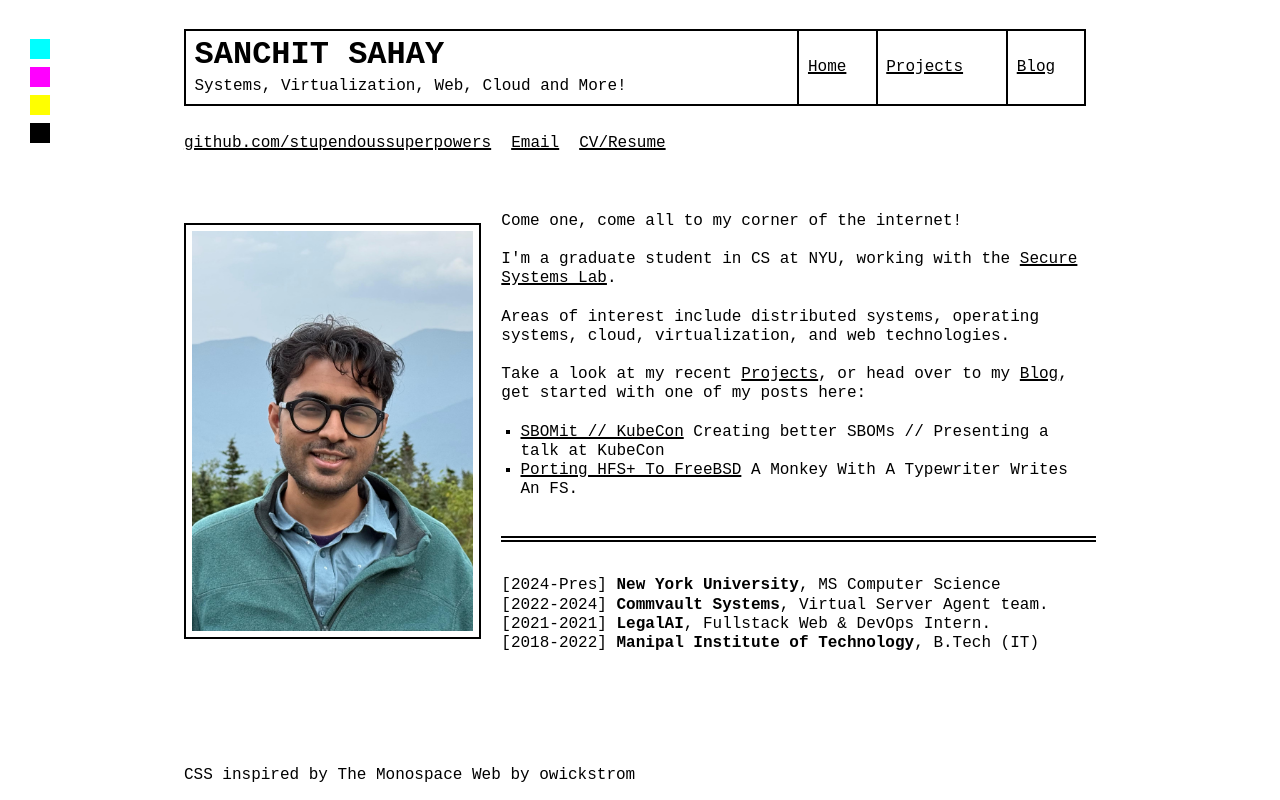
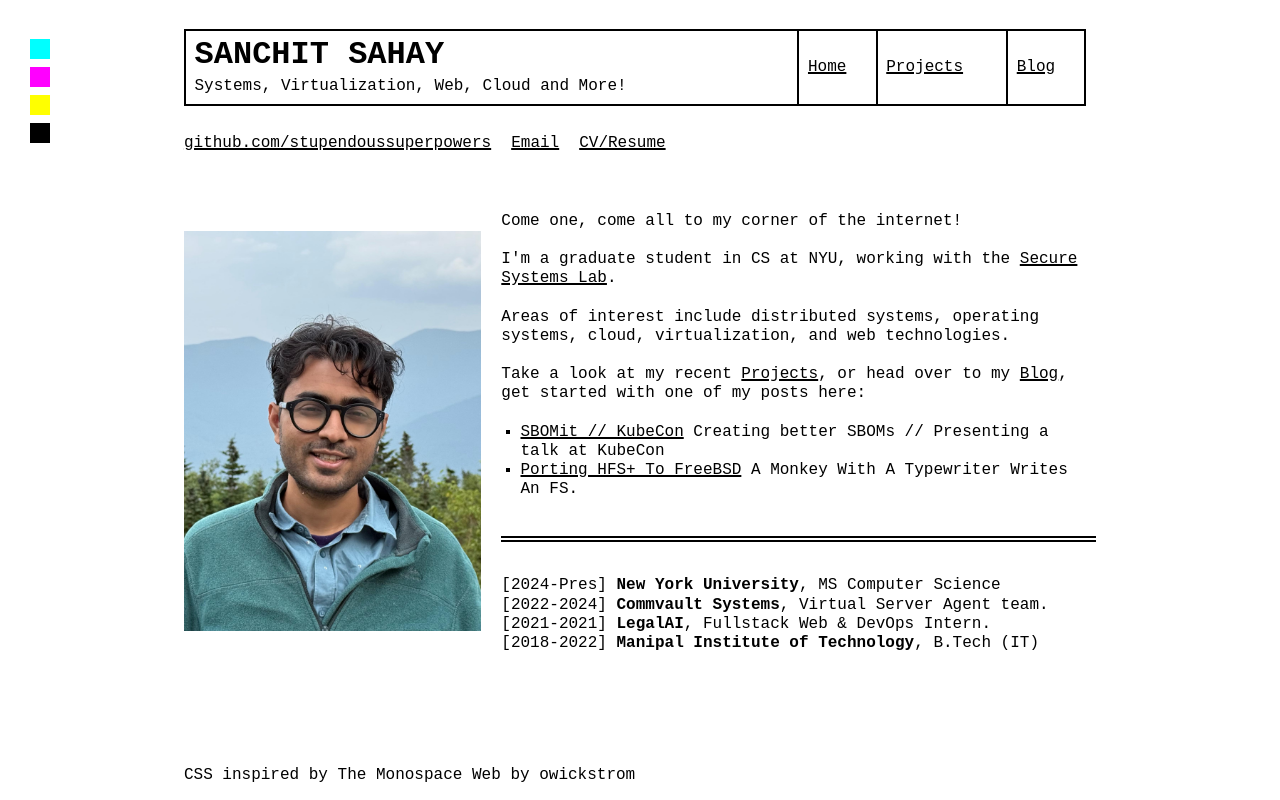
Before and after one commit to stupendoussuperpowers/stupendoussuperpowers.github.io, a Next.js app: page / in a window 1280 px wide. Built offline with nearby package versions, Linux system fonts and the light colour scheme; a web font is replaced by a local one.

Commit message:
Fix safari centering, missing scrollbar width

```diff
--- a/src/app/blog/blog.css
+++ b/src/app/blog/blog.css
@@ -2,3 +2,7 @@
   height: fit-content;
   min-height: 60vh;
 }
+
+.pin {
+  list-style-type: "* ";
+}
--- a/src/app/blog/page.tsx
+++ b/src/app/blog/page.tsx
@@ -27,7 +27,7 @@ export default async function Blog() {
 				<ul>
 					{
 						articles.map((article) => {
-							return <li key={article.slug}>
+							return <li key={article.slug} className={article.pinned ? 'pin' : ''}>
 								<BlogListItem {...article} />
 							</li>
 						})
--- a/src/app/custom.css
+++ b/src/app/custom.css
@@ -10,6 +10,6 @@
 }
 
 .portrait {
-  border: 2px double black;
-  padding: 6px;
+/*  border: 2px double black;
+  padding: 6px;*/
 }
--- a/src/app/globals.css
+++ b/src/app/globals.css
@@ -58,7 +58,9 @@ body {
   padding: var(--line-height) 0ch;
   line-height: var(--line-height);
   overflow-x: hidden;
+  overflow-y: scroll;
   min-height: 100vh;
+  display: grid;
   justify-items: center;
 }
 
```
